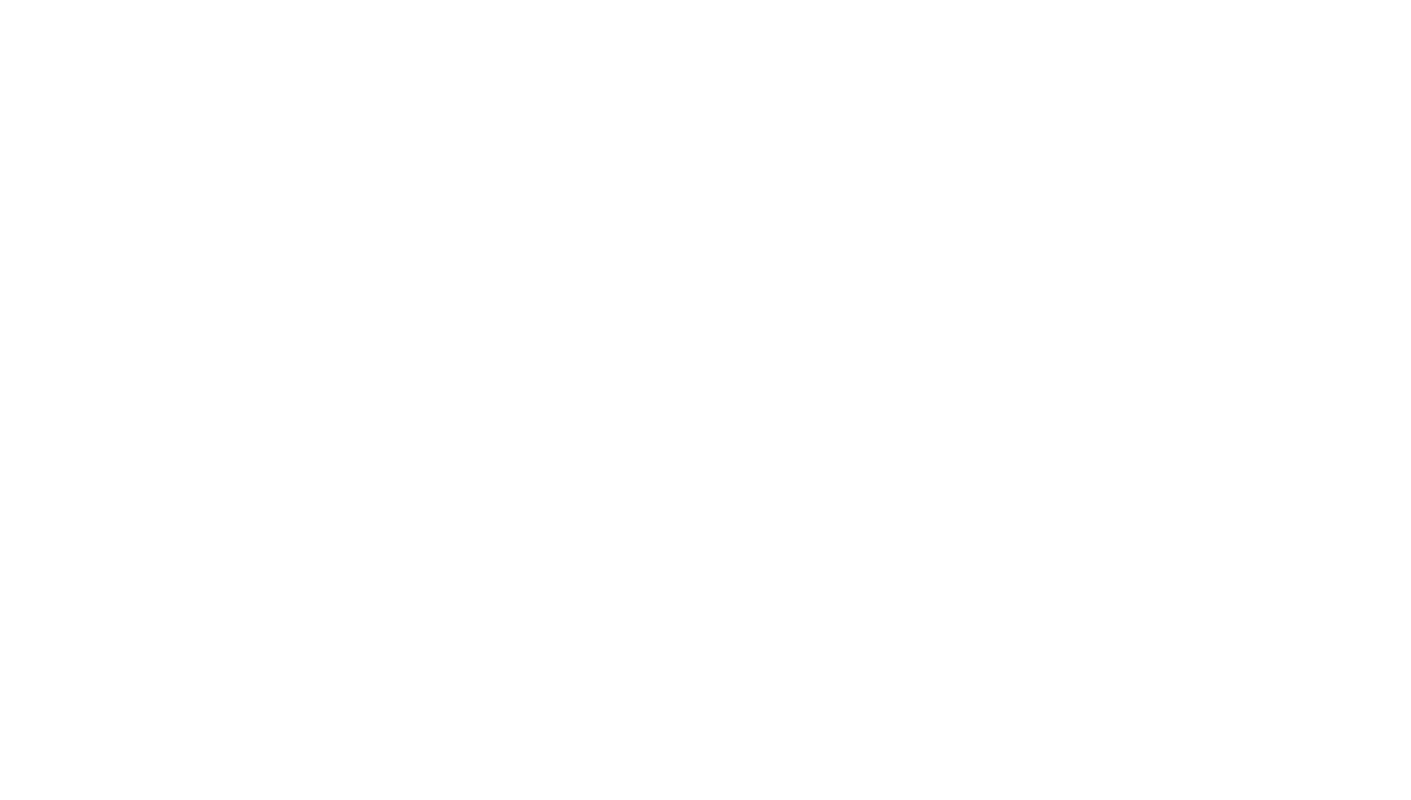
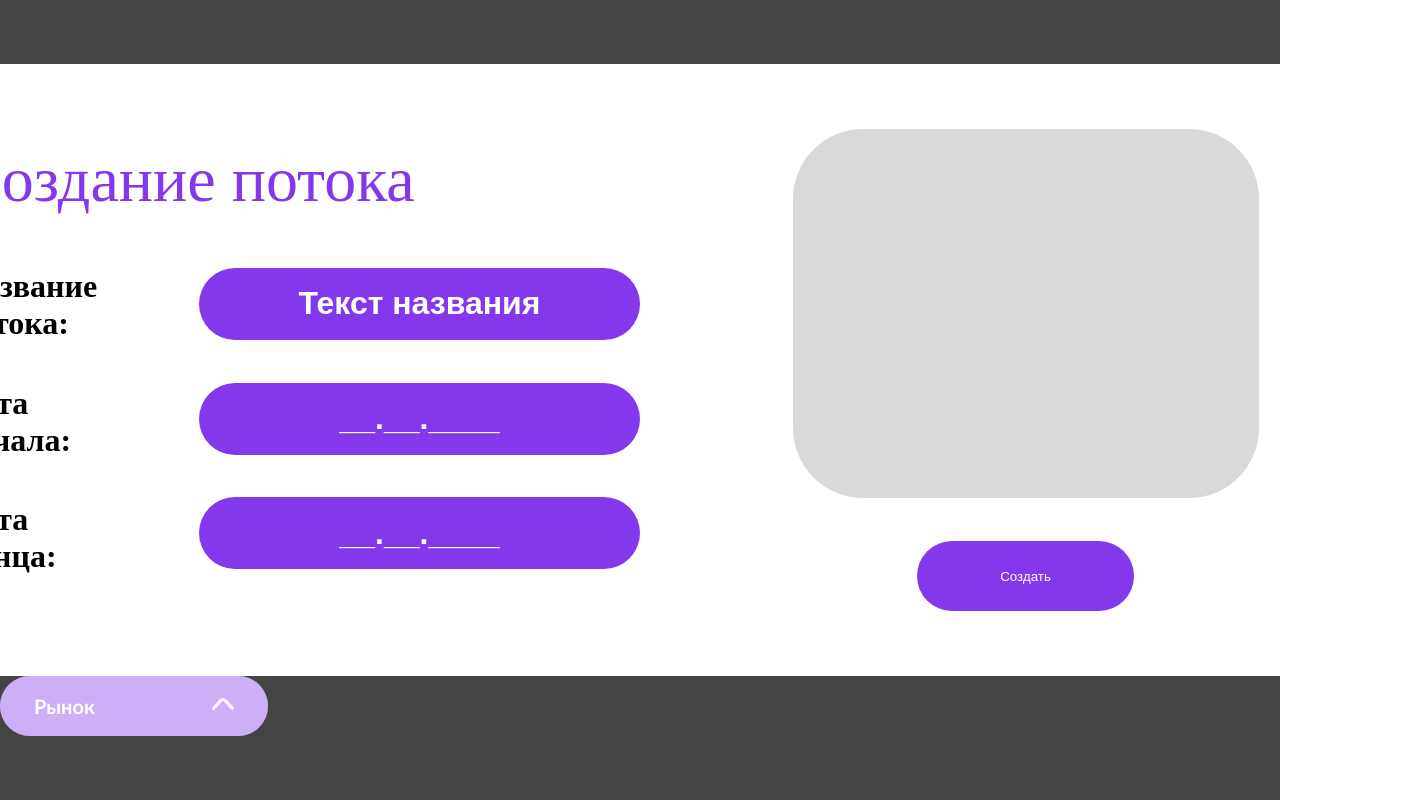
Before and after one commit to Students-buisness-incubator-of-TUSUR/track-me-frontend, a React (Create React App) app: page /create-stream in a window 1280 px wide. Before the commit this address had no page. Shown: the whole page, 1411 px wide, since content can reach past the window. Built offline with nearby package versions, Linux system fonts and the light colour scheme.

Commit message:
Feature/frontend streams fix (#130)
* добавил выбор рынка нти в создание карточки потока

```diff
--- a/src/App.js
+++ b/src/App.js
@@ -6,7 +6,8 @@ import Stream from "./accets/stream-page/stream-page.js";
 import TrackerPage from "./accets/teamcard/TrackerPage.js";
 import Register from "./accets/register/Registration.js";
 import ProfilePage from "./accets/profile/ProfilePage.js"; // <-- наш компонент
-import LoginRecovery from "./accets/login-recovery/login-recovery.js"
+import LoginRecovery from "./accets/login-recovery/login-recovery.js";
+import CreateStream from "./accets/create-stream-page/create-stream-page.js";
 
 const AdminPage = () => <h1>Страница Админа</h1>;
 const SuperAdminPage = () => <h1>Страница Суперадмина</h1>;
@@ -17,6 +18,7 @@ function App() {
       <Routes>
         <Route path="/" element={<Login />} />
         <Route path="/streams" element={<Stream />} />
+        <Route path="/create-stream" element={<CreateStream />} />
         <Route path="/register" element={<Register />} />
         <Route path="/admin" element={<AdminPage />} />
         <Route path="/superadmin" element={<SuperAdminPage />} />
--- a/src/accets/create-stream-page/create-stream-page.css
+++ b/src/accets/create-stream-page/create-stream-page.css
@@ -6,6 +6,7 @@
   display: flex;
   justify-content: center;
   align-content: center;
+  flex-direction: column;
   background-color: rgba(68, 68, 68, 1);
 }
 .create-stream-cont{
--- a/src/accets/create-stream-page/create-stream-page.js
+++ b/src/accets/create-stream-page/create-stream-page.js
@@ -5,6 +5,16 @@ export default function CreateStream() {
   const [startDate, setStartDate] = useState(''); // Состояние для даты начала
   const [endDate, setEndDate] = useState(''); // Состояние для даты конца
   const [error, setError] = useState(''); // Состояние для отображения ошибки
+  const [showCheckboxes2, setShowCheckboxes2] = useState(false);
+  const numberOfCheckboxes = 9;
+  const checkboxesData2 = Array.from({ length: numberOfCheckboxes }, (_, index) => ({
+    id: `checkbox2-${index + 1}`,
+    label: `Чекбокс 2 ${index + 1}`,
+  }));
+
+    const handleShowCheckboxes2 = () => {
+    setShowCheckboxes2(!showCheckboxes2);
+  };
 
   // Функция для обработки ввода даты начала
   const handleStartDateChange = (e) => {
@@ -112,7 +122,7 @@ export default function CreateStream() {
               />
             </div>
           </div>
-          {error && <p className="error-message">{error}</p>} {/* Отображение ошибки */}
+          {error && <p className="create-stream-error-message">{error}</p>} {/* Отображение ошибки */}
         </div>
         <div className="create-stream-cont-right">
           <div className="create-stream-input-pic"></div>
@@ -121,6 +131,24 @@ export default function CreateStream() {
           </button>
         </div>
       </div>
+      <div className="Stream-header-chosefrom-buttw">
+              <div className="Stream-header-chosefrom-butt2">
+                <div className="Stream-header-chosefrom-butt-cont" onClick={handleShowCheckboxes2}>
+                  <b className="Stream-header-chosefrom-butt-label">Рынок</b>
+                  <div className="Stream-header-chosefrom-butt-pic"></div>
+                </div>
+                {showCheckboxes2 && (
+                  <div className="Stream-header-checkboxes">
+                    {checkboxesData2.map((checkbox, index) => (
+                      <div key={checkbox.id} className={`Stream-header-checkbox ${index < 5 ? 'first-row' : 'second-row'}`}>
+                        <input type="checkbox" id={checkbox.id} />
+                        <label htmlFor={checkbox.id}>{checkbox.label}</label>
+                      </div>
+                    ))}
+                  </div>
+                )}
+              </div>
+              </div>
     </div>
   );
 }
--- a/src/accets/stream-page/stream-page.css
+++ b/src/accets/stream-page/stream-page.css
@@ -84,7 +84,6 @@ body{
 .Stream-header-chosefrom-butt2,
 .Stream-header-chosefrom-butt3,
 .Stream-header-chosefrom-butt{
-  margin-top: 20px;
   display: flex;
   flex-direction: column;
   margin-right: 39px;
@@ -400,6 +399,7 @@ body{
   z-index: 2;
 }
 .Stream-header-chosefrom-cont{
+  margin-top: 20px;
   position: relative;
   display: flex;
   width: auto;
--- a/src/accets/stream-page/stream-page.js
+++ b/src/accets/stream-page/stream-page.js
@@ -40,6 +40,7 @@ export default function Stream() {
               value: 'string',
             },
           ],
+
         }),
       });
 
@@ -155,7 +156,7 @@ export default function Stream() {
   const cardd = data.content.map((item, index) => ({
     id: item.id, // Используем уникальный id из данных
     title: item.name, // Генерируем заголовок на основе индекса
-    content: `Содержимое карточки ${index + 1}`, // Генерируем содержимое на основе индекса
+    content: item.description, // Генерируем содержимое на основе индекса
     startDate: item.startDate, // Добавляем startDate из данных
     endDate: item.endDate, // Добавляем endDate из данных
     readinessLevel: item.readinessLevel // Добавляем readinessLevel из данных
```
